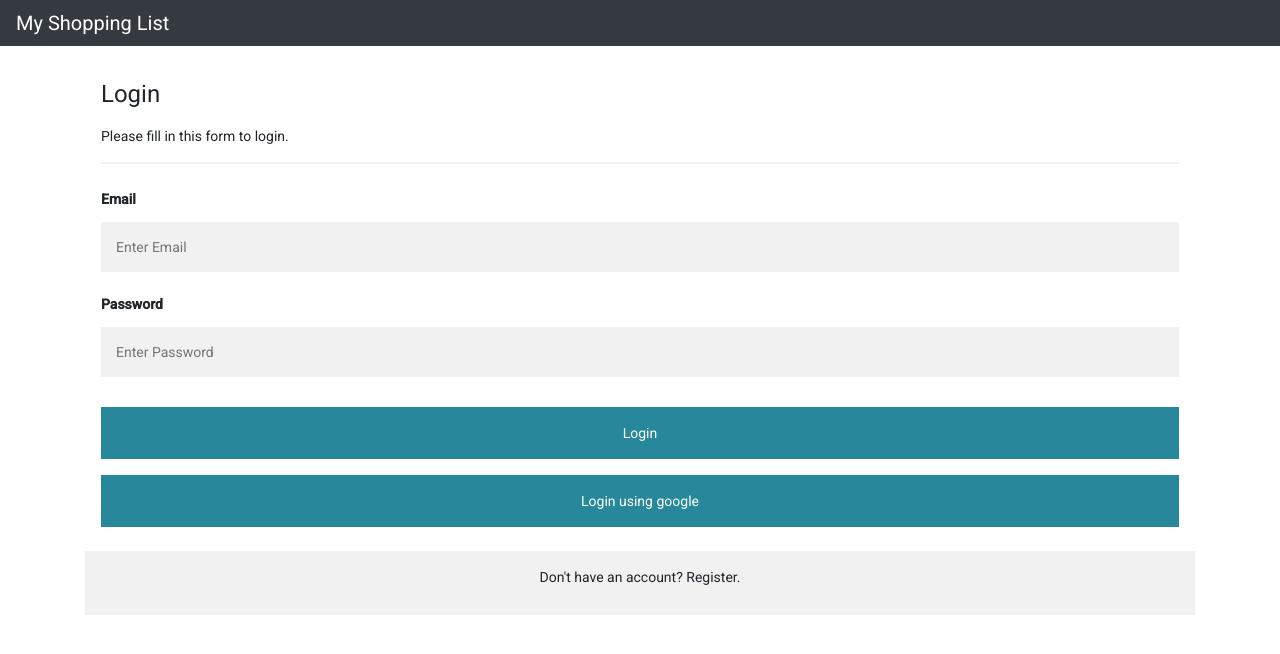
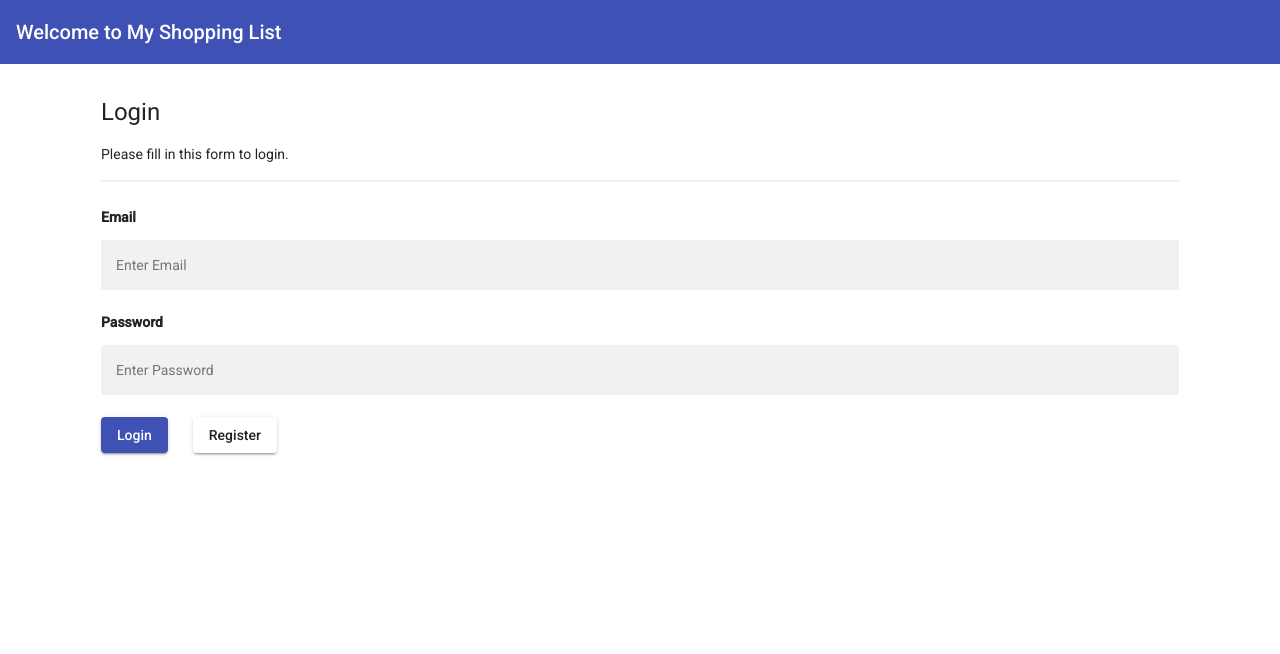
Before and after one commit to cs701/MyShoppingList2, an Angular app in the folder myshoppinglist-client/: page /login in a window 1280 px wide. Shown: the top 654 px of the page. Built offline with nearby package versions, Linux system fonts and the light colour scheme.

Commit message:
add user logout, have isse of refresh after redicting

```diff
--- a/myshoppinglist-client/src/app/app-routing.module.ts
+++ b/myshoppinglist-client/src/app/app-routing.module.ts
@@ -5,14 +5,14 @@ import { RegistrationComponent } from './components/registration/registration.co
 import { LoginComponent } from './components/login/login.component';
 
 const routes: Routes = [
-  { path: '', redirectTo: 'login', pathMatch: 'full' },
+  { path: '', redirectTo: 'main', pathMatch: 'full' },
   { path: 'main', component: ItemsListComponent },
   { path: 'registration', component: RegistrationComponent },
   { path: 'login', component: LoginComponent }
 ];
 
 @NgModule({
-  imports: [RouterModule.forRoot(routes)],
+  imports: [RouterModule.forRoot(routes, { onSameUrlNavigation: 'reload' })],
   exports: [RouterModule]
 })
 export class AppRoutingModule { }
--- a/myshoppinglist-client/src/app/app.component.css
+++ b/myshoppinglist-client/src/app/app.component.css
@@ -0,0 +1,3 @@
+.example-spacer {
+  flex: 1 1 auto;
+}
--- a/myshoppinglist-client/src/app/app.component.html
+++ b/myshoppinglist-client/src/app/app.component.html
@@ -1,16 +1,12 @@
 <div>
-  <nav class="navbar navbar-expand navbar-dark bg-dark">
-    <a href="#" class="navbar-brand">My Shopping List</a>
-    <!--<div class="navbar-nav mr-auto">
-      <li class="nav-item">
-        <a routerLink="items" class="nav-link">Item List</a>
-      </li>
-      <li class="nav-item">
-        <a routerLink="add" class="nav-link">Add</a>
-      </li>
-    </div> -->
+  <mat-toolbar color="primary">
+    <mat-toolbar-row>
+      <span *ngIf="!currentUser" class="example-spacer">Welcome to My Shopping List</span>
+      <span *ngIf="currentUser" class="example-spacer">My Shopping List</span>
+      <button *ngIf="currentUser" mat-stroked-button color="accent" (click)="userLogout()">Logout</button>
 
-  </nav>
+    </mat-toolbar-row>
+  </mat-toolbar>
 
   <div class="container mt-3">
     <router-outlet></router-outlet>
--- a/myshoppinglist-client/src/app/app.component.ts
+++ b/myshoppinglist-client/src/app/app.component.ts
@@ -1,4 +1,5 @@
 import { Component } from '@angular/core';
+import { Router } from '@angular/router';
 
 
 @Component({
@@ -8,6 +9,15 @@ import { Component } from '@angular/core';
 })
 export class AppComponent {
   title = 'myshoppinglist-client';
-  constructor() {
+  currentUser;
+  constructor(private router: Router) {
+    this.currentUser = localStorage.getItem('displayName');
+  }
+  userLogout() {
+    this.currentUser = null;
+    localStorage.removeItem('uid');
+    localStorage.removeItem('displayName');
+    this.router.navigate(['/']);
+    location.reload();
   }
 }
--- a/myshoppinglist-client/src/app/app.module.ts
+++ b/myshoppinglist-client/src/app/app.module.ts
@@ -18,6 +18,7 @@ import {MatTabsModule} from '@angular/material/tabs';
 import {MatInputModule} from '@angular/material/input';
 import {MatSelectModule} from '@angular/material/select';
 import {MatButtonModule} from '@angular/material/button';
+import {MatToolbarModule} from '@angular/material/toolbar';
 
 
 
@@ -40,7 +41,8 @@ import {MatButtonModule} from '@angular/material/button';
     MatTabsModule,
     MatInputModule,
     MatSelectModule,
-    MatButtonModule
+    MatButtonModule,
+    MatToolbarModule
   ],
   providers: [],
   bootstrap: [AppComponent]
--- a/myshoppinglist-client/src/app/components/items-list/items-list.component.html
+++ b/myshoppinglist-client/src/app/components/items-list/items-list.component.html
@@ -10,7 +10,6 @@
     </div>
   </div> -->
   <div class="col-md-6">
-    <h1>Shopping List</h1>
     <!-- <ul class="list-group">
       <li
         class="list-group-item"
--- a/myshoppinglist-client/src/app/components/items-list/items-list.component.ts
+++ b/myshoppinglist-client/src/app/components/items-list/items-list.component.ts
@@ -1,5 +1,6 @@
 import { Component, OnInit } from '@angular/core';
 import { ListService } from 'src/app/services/list.service';
+import {Router} from '@angular/router';
 
 @Component({
   selector: 'app-items-list',
@@ -33,10 +34,16 @@ export class ItemsListComponent implements OnInit {
   };
 
 
-  constructor(private listService: ListService) {}
+  constructor(private router: Router, private listService: ListService) {}
 
   ngOnInit() {
-    this.retrieveItems();
+
+    const currentUser = localStorage.getItem('uid');
+    if (!currentUser) {
+      this.router.navigate(['/login']);
+    } else {
+      this.retrieveItems();
+    }
   }
 
   retrieveItems() {
--- a/myshoppinglist-client/src/app/components/login/login.component.css
+++ b/myshoppinglist-client/src/app/components/login/login.component.css
@@ -24,35 +24,11 @@
     margin-bottom: 25px;
   }
 
-  /* Set a style for the submit/register button */
-  .registerbtn {
-    background-color: #0f7c90;
-    color: white;
-    padding: 16px 20px;
-    margin: 8px 0;
-    border: none;
-    cursor: pointer;
-    width: 100%;
-    opacity: 0.9;
-  }
-
-  .registerbtn:hover {
-    opacity:1;
-  }
-
   /* Add a blue text color to links */
   a {
     color: dodgerblue;
   }
 
-  /* Set a grey background color and center the text of the "sign in" section */
-  .signin {
-    background-color: #f1f1f1;
-    text-align: center;
+  button {
+    margin-right: 25px;
   }
-
-  #register_form {
-
-    display: none;
-
-  }
--- a/myshoppinglist-client/src/app/components/login/login.component.html
+++ b/myshoppinglist-client/src/app/components/login/login.component.html
@@ -10,11 +10,7 @@
 
       <label for="psw"><b>Password</b></label>
       <input type="password" placeholder="Enter Password" id="password" name="password" [(ngModel)]="password" required>
-      <button type="submit" class="registerbtn" (click)="goToHome();">Login</button>
-
-      <button type="submit" class="registerbtn" onclick="googleLogin();">Login using google</button>
-    </div>
-    <div class="container signin">
-      <p>Don't have an account? <a id="register_switcher" [routerLink]="" (click)="goToRegister()">Register</a>.</p>
+      <button type="submit" mat-raised-button color="primary" (click)="goToHome();">Login</button>
+      <button mat-raised-button [routerLink]="" (click)="goToRegister()">Register</button>
     </div>
   </form>
--- a/myshoppinglist-client/src/app/components/login/login.component.ts
+++ b/myshoppinglist-client/src/app/components/login/login.component.ts
@@ -24,7 +24,8 @@ export class LoginComponent implements OnInit {
     const reqObj = {email: this.email, password: this.password, action: 'in'} ;
     this.userSerive.userLogin(reqObj).subscribe(data => {
       localStorage.setItem('uid', data.uid);
-      this.router.navigate(['/main']);
+      localStorage.setItem('displayName', data.name);
+      this.router.navigateByUrl('/');
     });
   }
 
--- a/myshoppinglist-client/src/app/components/registration/registration.component.ts
+++ b/myshoppinglist-client/src/app/components/registration/registration.component.ts
@@ -28,7 +28,7 @@ export class RegistrationComponent implements OnInit {
     const reqObj = {email: this.email, password: this.psw, action: 'up'} ;
     this.userSerive.userLogin(reqObj).subscribe(data => {
       localStorage.setItem('uid', data.uid);
-      this.router.navigate(['/main']);
+      this.router.navigate(['/']);
     });
   }
 }
```
Also changed, not shown: 2 other files (tests, documents, lock files or other folders).
